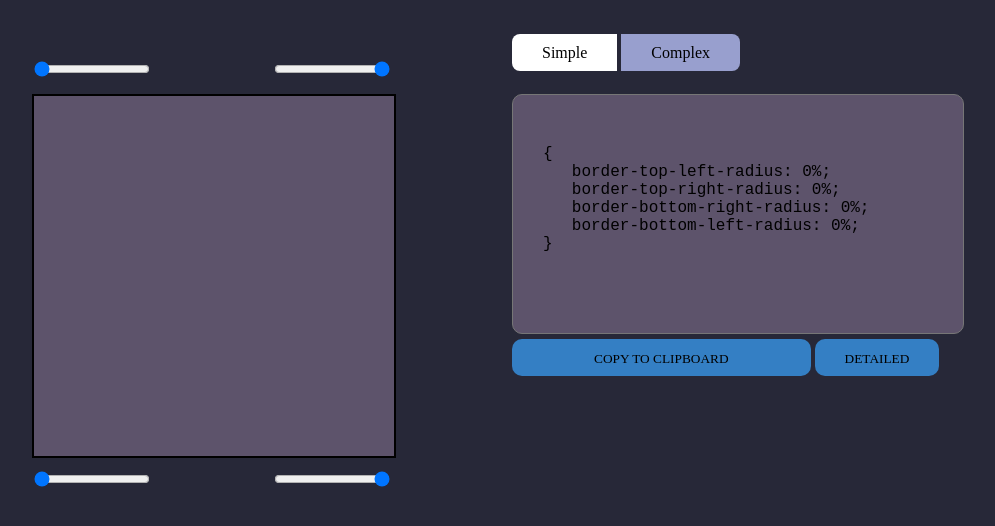
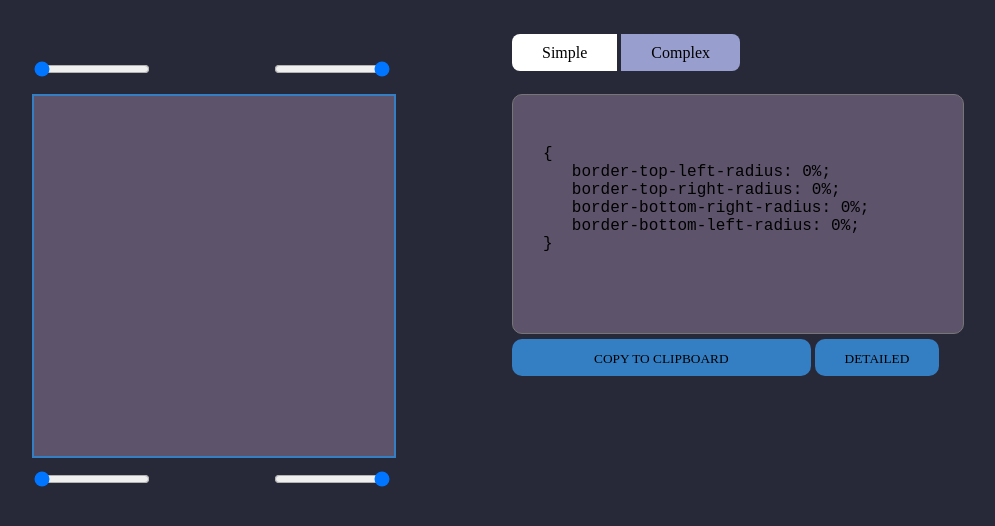
Before and after one commit to Luyny/Border-radius-Previewer, a plain HTML site: page index.html in a window 1280 px wide. Shown: the whole page, without its empty margins (96-1091 px from the left). Drawn offline with Linux system fonts and the light colour scheme.

Commit message:
change color of box

```diff
--- a/style.css
+++ b/style.css
@@ -74,7 +74,7 @@ body{
     width: 360px;
     height: 360px;
     background-color:var(--box-color);
-    border: 2px solid black;
+    border: 2px solid var(--button-color);
     grid-area: box;
 
 }
```
